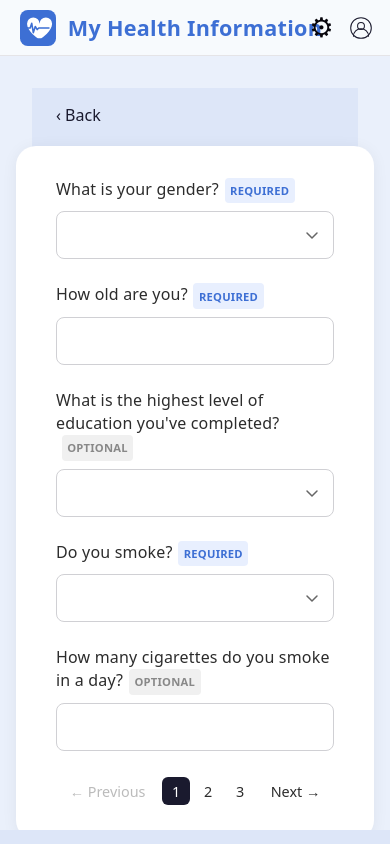
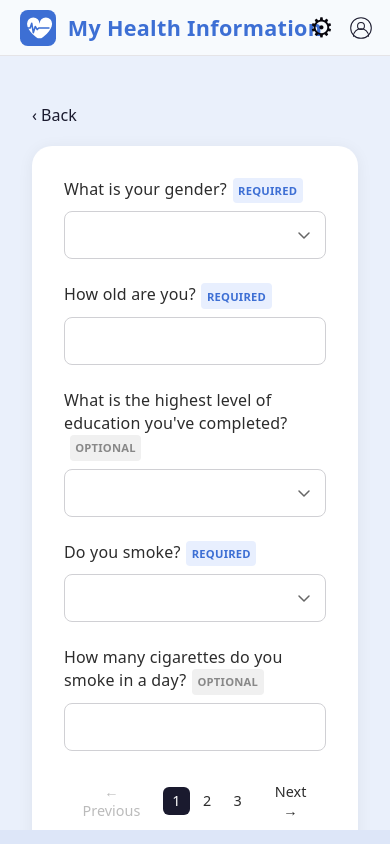
Before and after one commit to RackyDay/ai-cardiometabolic-risk, a React app in the folder frontend/: page /inputs in a window 390 px wide. Built offline with nearby package versions, Linux system fonts and the light colour scheme; the HTML template or start-up script is replaced by a standard one.

Commit message:
Fixed mobile misalignment issue and removed awkward background color

```diff
--- a/frontend/src/pages/input/InputPage.css
+++ b/frontend/src/pages/input/InputPage.css
@@ -1,10 +1,9 @@
 .inputs-page {
-  flex: 1;
-  display: flex;
-  flex-direction: column;
-  background: #dde6f8;
+  min-height: 100%;
   text-align: left;
-  min-height: 100vh;
+  background: transparent;
+  --form-max-width: 50rem;
+  --form-horizontal-padding: 2.5rem;
 }
 
 /* Header */
@@ -61,11 +60,15 @@
   display: flex;
   flex-direction: column;
   align-items: center;
-  padding: 0.5rem 1.5rem 2rem;
+  padding: 0.5rem 0rem 2rem;
 }
 
 .back-btn {
-  align-self: flex-start;
+  align-self: center;
+  width: 100%;
+  max-width: var(--form-max-width);
+  text-align: left;
+
   background: none;
   border: none;
   cursor: pointer;
@@ -84,9 +87,10 @@
 .form-card {
   background: white;
   border-radius: 20px;
-  padding: 2rem 2.5rem;
+  padding: 2rem var(--form-horizontal-padding);
   width: 100%;
-  max-width: 45rem;
+  max-width: var(--form-max-width);
+  box-sizing: border-box;
   box-shadow: 0 2px 16px rgba(0, 0, 0, 0.06);
 }
 
@@ -285,3 +289,10 @@
 .page-num-btn:not(.active):hover {
   background: rgba(0, 0, 0, 0.06);
 }
+
+@media (max-width: 767px) {
+  .inputs-page {
+    --form-max-width: 100%;
+    --form-horizontal-padding: 2rem;
+  }
+}
```
